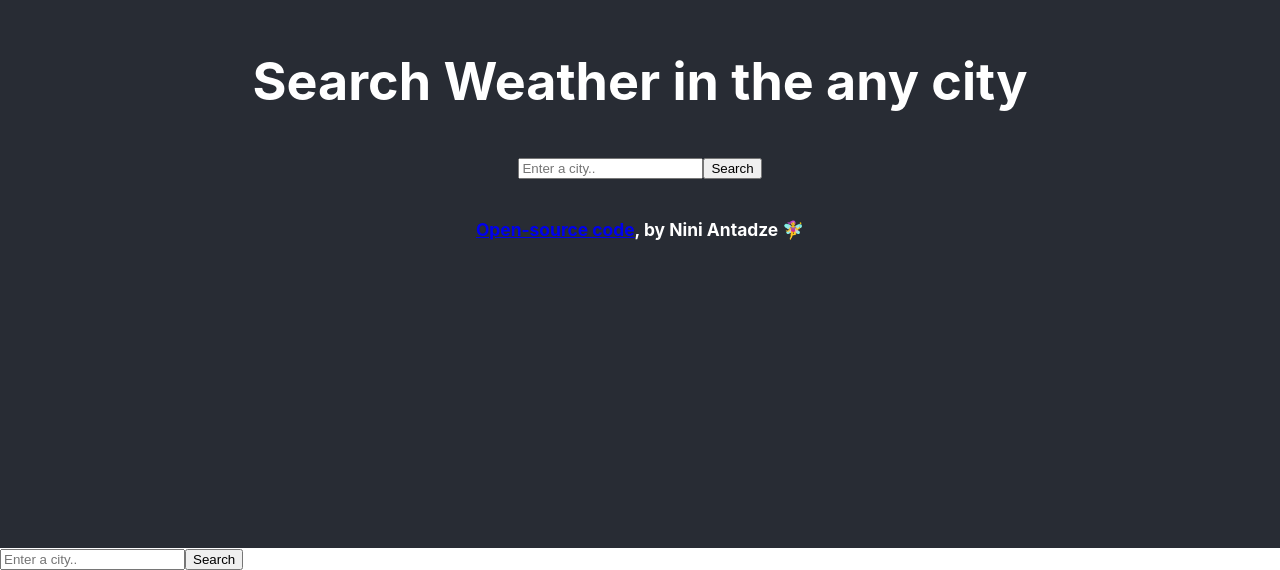
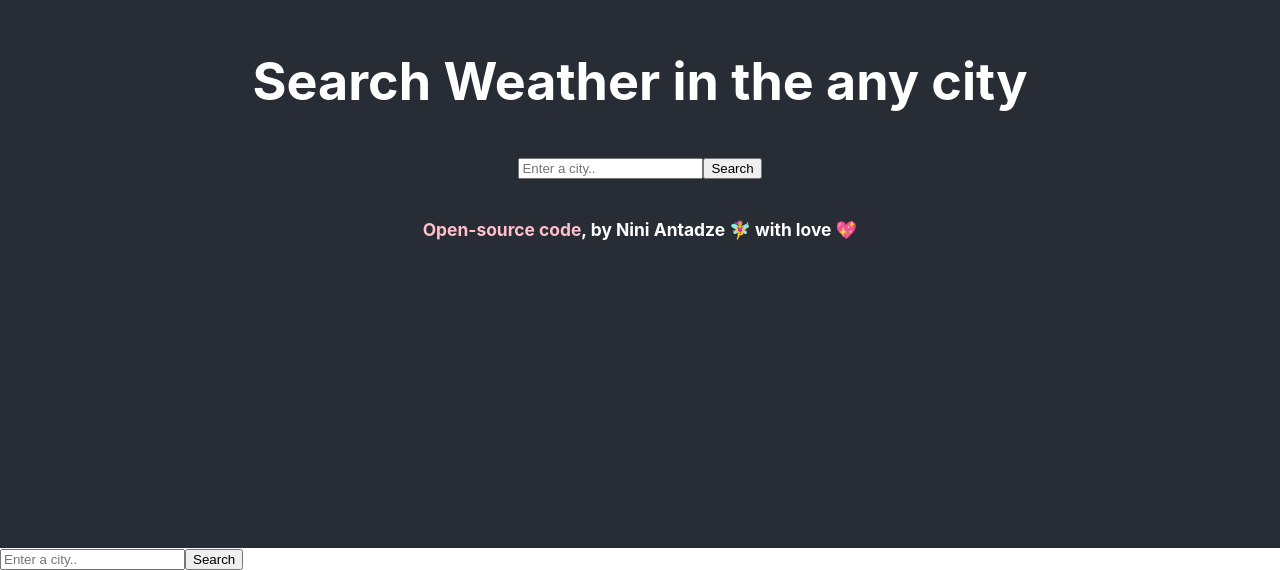
Before and after one commit to niniantadze/my-app, a React (Create React App) app: page / in a window 1280 px wide. Shown: the part 252-822 px from the top of the page. Built offline with nearby package versions, Linux system fonts and the light colour scheme.

Commit message:
added some changes in css

```diff
--- a/src/App.js
+++ b/src/App.js
@@ -15,7 +15,7 @@ function App() {
         >
           Open-source code
         </a>
-        , by Nini Antadze 🧚‍♀️
+        , by Nini Antadze 🧚‍♀️ with love 💖
       </h6>
     </div>
   );
--- a/src/WeatherSearch.css
+++ b/src/WeatherSearch.css
@@ -0,0 +1,4 @@
+a {
+  color: pink;
+  text-decoration: none;
+}
```
